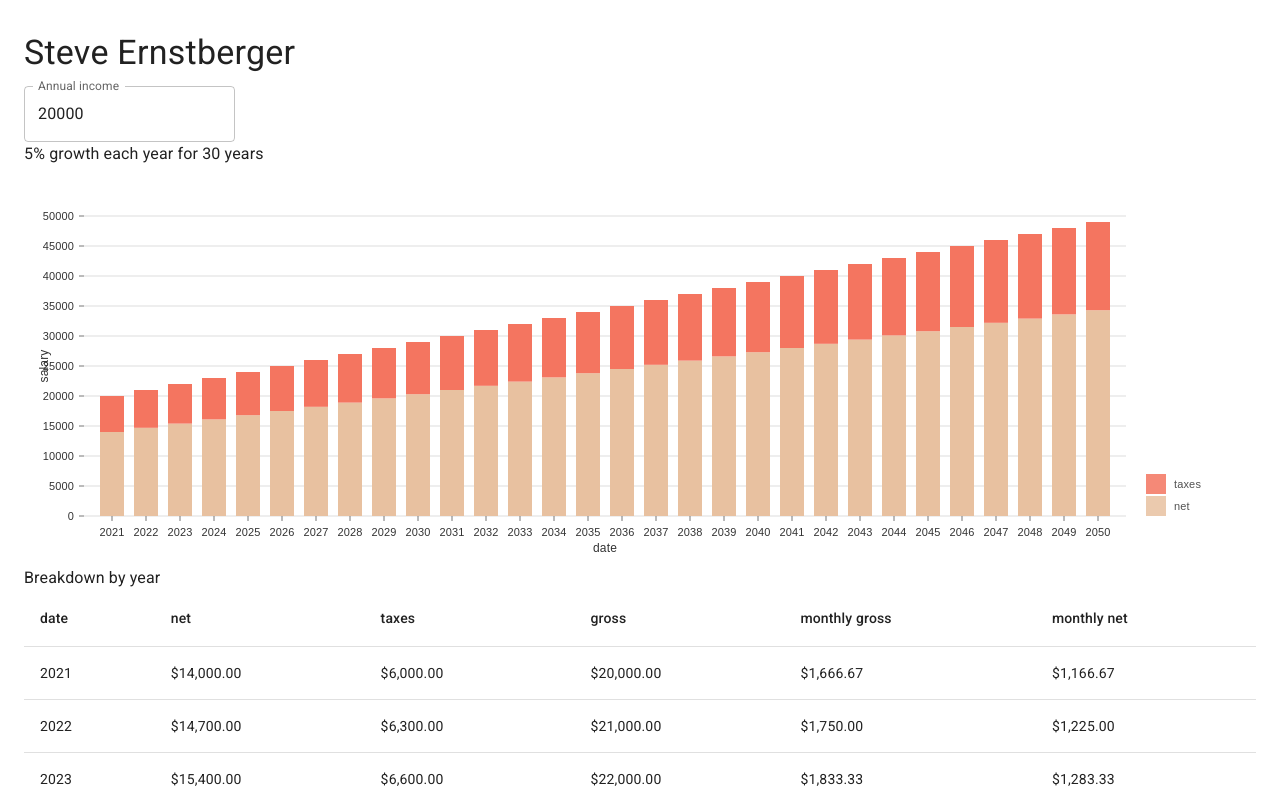
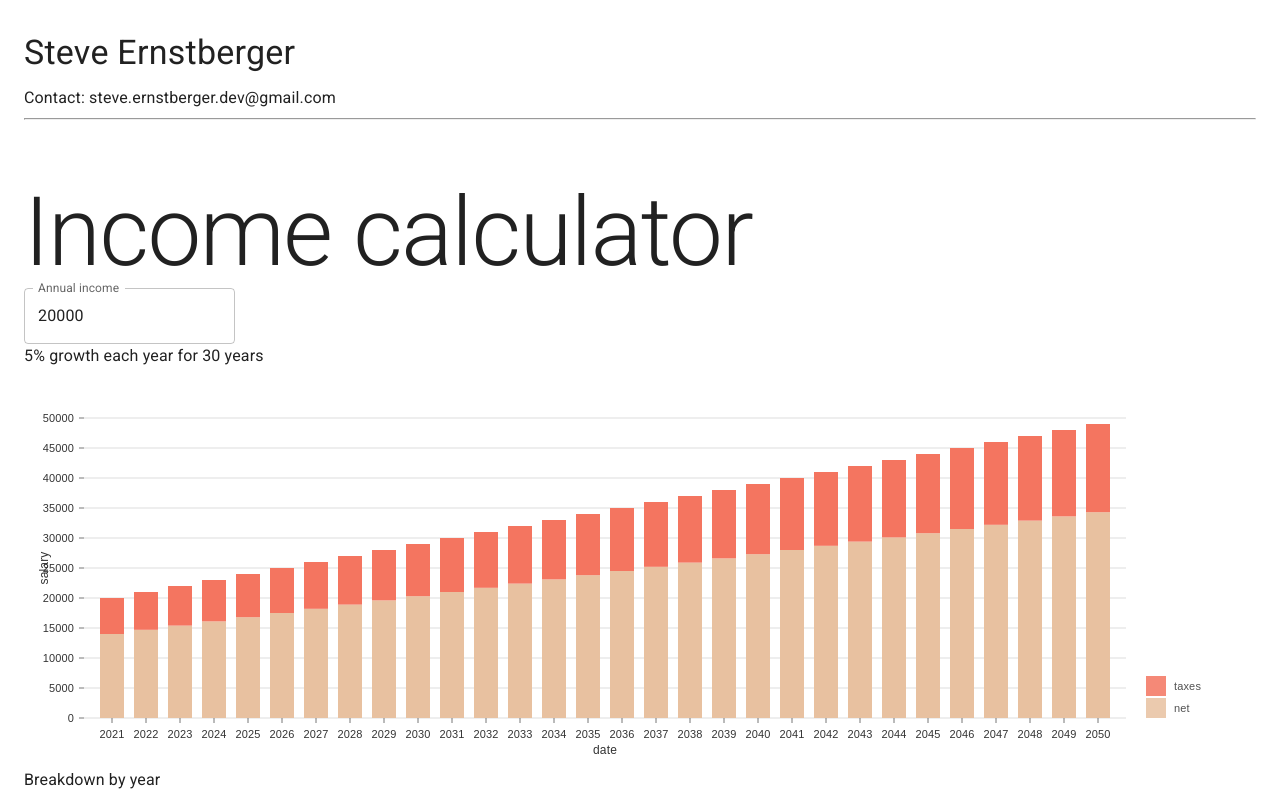
Before and after one commit to sernstberger/steveernstberger, a React (Create React App) app: page / in a window 1280 px wide. Shown: the top 800 px of the page. Built offline with nearby package versions, Linux system fonts and the light colour scheme.

Commit message:
added contact info and page title

```diff
--- a/src/App.tsx
+++ b/src/App.tsx
@@ -10,6 +10,10 @@ export default function App() {
         <Typography variant="h4" component="h1" gutterBottom>
           Steve Ernstberger
         </Typography>
+        <Typography>Contact: steve.ernstberger.dev@gmail.com</Typography>
+        <hr />
+        <br />
+        <br />
         <SalaryCalculator />
       </Box>
     </Container>
--- a/src/components/SalaryCalculator/index.tsx
+++ b/src/components/SalaryCalculator/index.tsx
@@ -46,6 +46,7 @@ const SalaryCalculator = () => {
 
   return (
     <div>
+      <Typography variant="h1">Income calculator</Typography>
       <TextField
         id="annual-income"
         label="Annual income"
```
